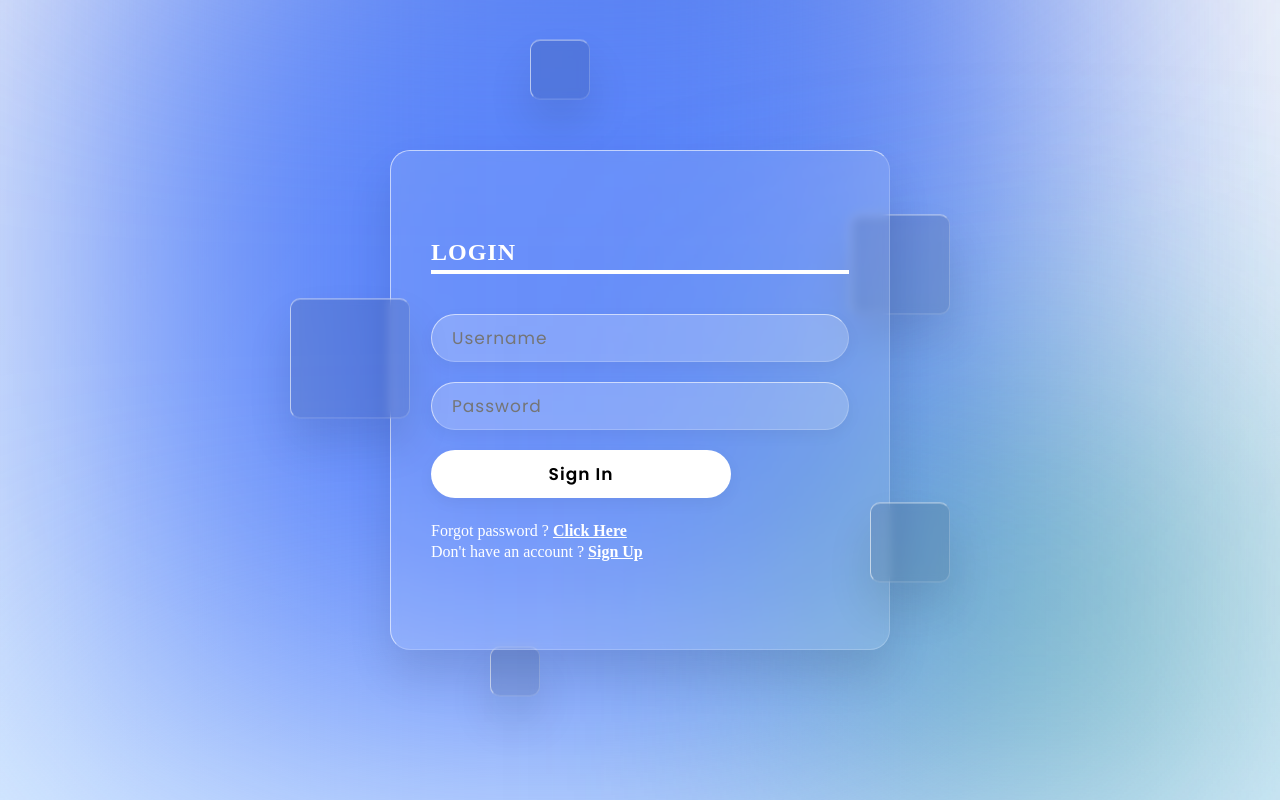
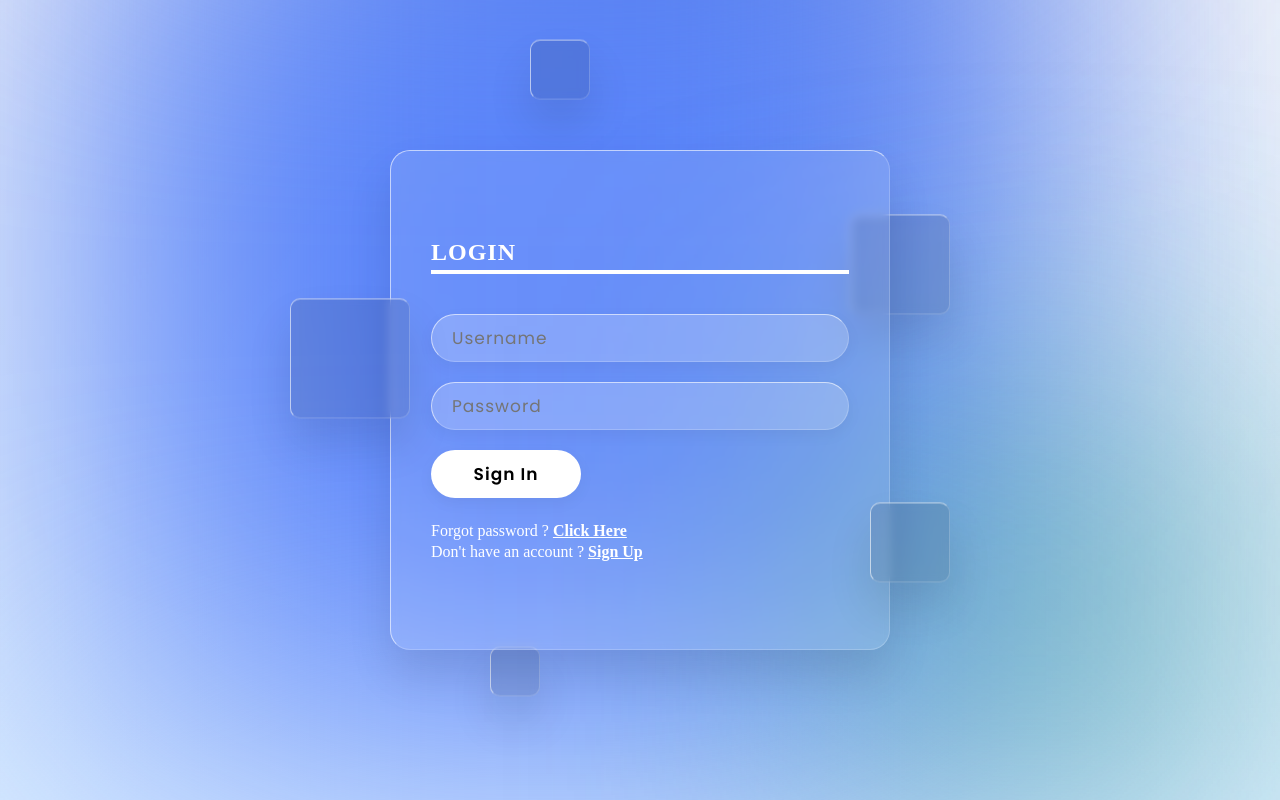
Before and after one commit to MSZHabibie/INF206-2021-RD5-PPD, a PHP site: page /INF206-2021-RD5-PPD/app/views/login/index.php in a window 1280 px wide. Run offline with PHP 8.4, Linux system fonts and the light colour scheme; some libraries are stand-ins or nearby versions.

Commit message:
Perubahan untuk tombol login

```diff
--- a/public/css/CSS_yovie/Simon.css
+++ b/public/css/CSS_yovie/Simon.css
@@ -244,7 +244,7 @@ section .color:nth-child(3)
 {
 	background: #fff;
 	color: #000;
-	max-width: 300px;
+	max-width: 150px;
 	cursor: pointer;
 	margin-bottom: 20px;
 	font-weight: 600;
--- a/public/css/CSS_yovie/css/Simon.css
+++ b/public/css/CSS_yovie/css/Simon.css
@@ -244,7 +244,7 @@ section .color:nth-child(3)
 {
 	background: #fff;
 	color: #000;
-	max-width: 250px;
+	max-width: 150px;
 	cursor: pointer;
 	margin-bottom: 20px;
 	font-weight: 600;
```
